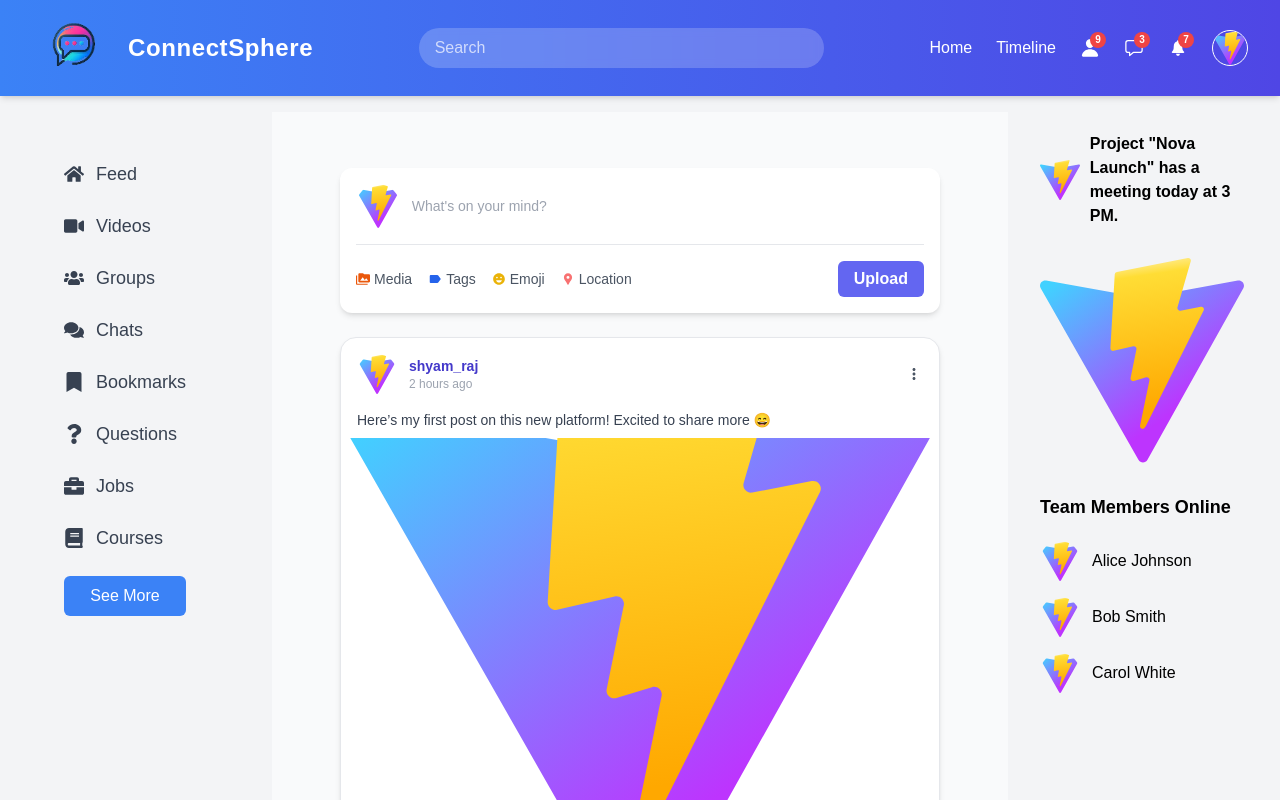
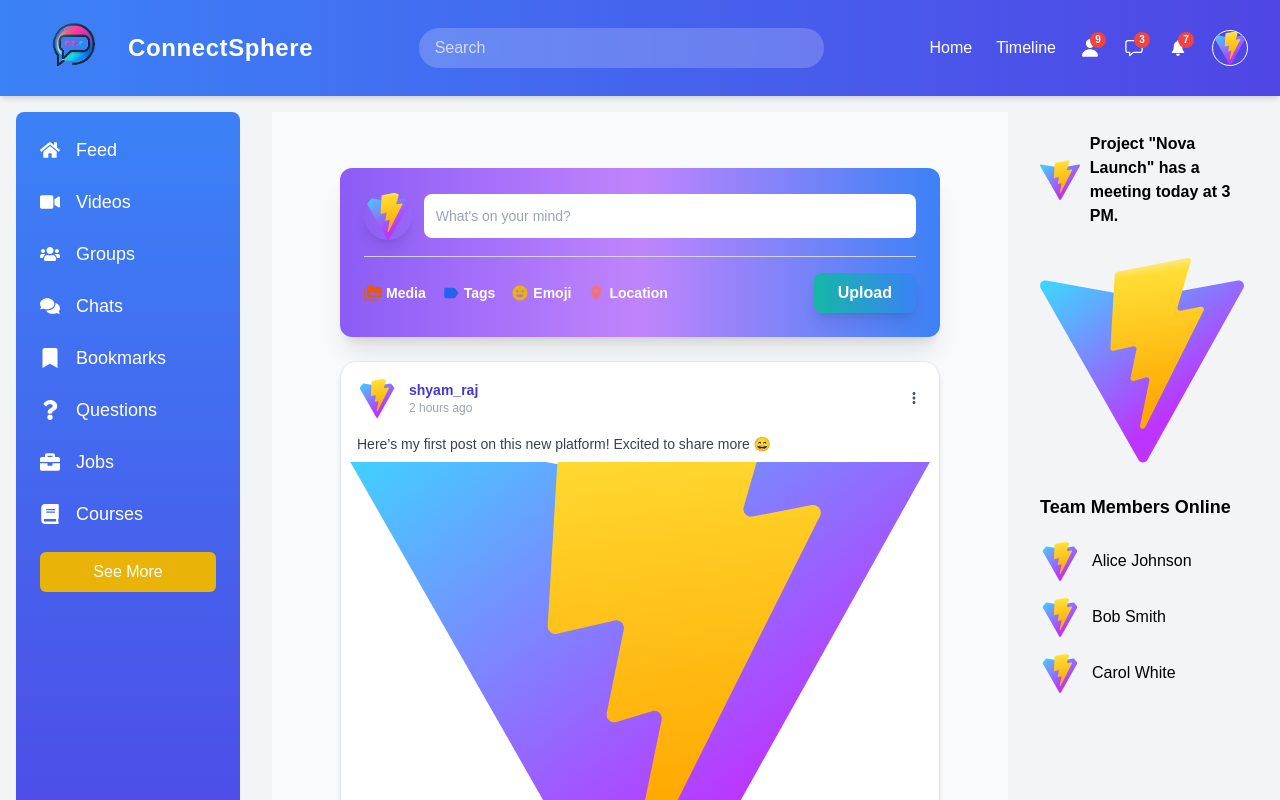
Before and after one commit to shyamshyam018/SocialMediaApp, a React (Vite) app in the folder SocialMediaApp/client/: page / in a window 1280 px wide. Shown: the top 800 px of the page. Built offline with nearby package versions, Linux system fonts and the light colour scheme; a web font is replaced by a local one.

Commit message:
improved ui

```diff
--- a/SocialMediaApp/client/src/components/Rightbar/Rightbar.jsx
+++ b/SocialMediaApp/client/src/components/Rightbar/Rightbar.jsx
@@ -1,5 +1,5 @@
 import React from "react";
-import profilePic from "../../../public/vite.svg"; // Placeholder avatar
+import profilePic from "../../../public/vite.svg";
 
 
 const dummyTeamMembers = [
--- a/SocialMediaApp/client/src/components/Sidebar/Sidebar.jsx
+++ b/SocialMediaApp/client/src/components/Sidebar/Sidebar.jsx
@@ -1,15 +1,5 @@
-import React, { useState } from 'react';
-import {
-  FaHome,
-  FaVideo,
-  FaUsers,
-  FaComments,
-  FaBookmark,
-  FaQuestion,
-  FaBriefcase,
-  FaBook,
-  FaCalendarAlt,
-} from 'react-icons/fa';
+import React, { useState } from "react";
+import { FaHome, FaVideo, FaUsers, FaComments, FaBookmark, FaQuestion, FaBriefcase, FaBook, FaCalendarAlt } from "react-icons/fa";
 
 const sidebarItems = [
   { label: 'Feed', icon: <FaHome /> },
@@ -21,13 +11,6 @@ const sidebarItems = [
   { label: 'Jobs', icon: <FaBriefcase /> },
   { label: 'Courses', icon: <FaBook /> },
   { label: 'Events', icon: <FaCalendarAlt /> },
-  // Add more items to test scroll
-  { label: 'More 1', icon: <FaHome /> },
-  { label: 'More 2', icon: <FaHome /> },
-  { label: 'More 3', icon: <FaHome /> },
-  { label: 'More 4', icon: <FaHome /> },
-  { label: 'More 5', icon: <FaHome /> },
-
 ];
 
 const Sidebar = () => {
@@ -35,13 +18,13 @@ const Sidebar = () => {
   const visibleItems = showAll ? sidebarItems : sidebarItems.slice(0, 8);
 
   return (
-    <div className="flex h-screen overflow-hidden ">
+    <div className="flex h-screen overflow-hidden">
       {/* Sidebar with scroll */}
-      <div className="w-96 p-12">
-        <ul className="space-y-6 ">
+      <div className="w-96 p-6 bg-gradient-to-b from-blue-500 to-indigo-600 shadow-lg rounded-lg">
+        <ul className="space-y-6">
           {visibleItems.map((item, idx) => (
-            <li key={idx} className="flex items-center text-lg text-gray-700 hover:text-blue-500 transition">
-              <span className="mr-3 text-xl">{item.icon}</span>
+            <li key={idx} className="flex items-center text-lg text-white hover:text-yellow-400 transition-all">
+              <span className="mr-4 text-xl">{item.icon}</span>
               <span>{item.label}</span>
             </li>
           ))}
@@ -50,16 +33,11 @@ const Sidebar = () => {
         <div className="mt-6">
           <button
             onClick={() => setShowAll(!showAll)}
-            className="w-full bg-blue-500 text-white py-2 rounded-md hover:bg-blue-600 transition"
+            className="w-full bg-yellow-500 text-white py-2 rounded-md hover:bg-yellow-600 transition"
           >
             {showAll ? 'See Less' : 'See More'}
           </button>
         </div>
-      </div>
-
-      {/* Main content */}
-      <div className="flex-1 p-6 overflow-auto">
-        {/* Other content goes here */}
       </div>
     </div>
   );
--- a/SocialMediaApp/client/src/components/UploadPost/UploadPost.jsx
+++ b/SocialMediaApp/client/src/components/UploadPost/UploadPost.jsx
@@ -30,18 +30,18 @@ const UploadPost = () => {
   };
 
   return (
-    <div className="w-full max-w-[600px] mx-auto my-6 rounded-xl shadow-md bg-white p-4">
+    <div className="w-full max-w-[600px] mx-auto my-6 rounded-xl shadow-xl bg-gradient-to-r from-violet-500 via-purple-400 to-blue-500 p-6">
       {/* Top Section */}
       <div className="flex items-center gap-3">
         <img
           src={profilePic}
           alt="profile"
-          className="w-11 h-11 rounded-full object-cover"
+          className="w-12 h-12 rounded-full object-cover shadow-lg hover:scale-110 transition"
         />
         <input
           type="text"
           placeholder="What's on your mind?"
-          className="w-full outline-none text-sm"
+          className="w-full outline-none text-sm p-3 rounded-lg bg-white-1000 focus:ring-2 focus:ring-blue-500 focus:border-transparent transition-all"
           onChange={(e) => setDesc(e.target.value)}
           value={desc}
         />
@@ -49,19 +49,19 @@ const UploadPost = () => {
           <img
             src={preview}
             alt="Preview"
-            className="w-12 h-12 rounded-md object-cover"
+            className="w-14 h-14 rounded-md object-cover shadow-lg"
           />
         )}
       </div>
 
-      <hr className="my-4 border-gray-200" />
+      <hr className="my-4 border-gray-300" />
 
       {/* Bottom Section */}
       <div className="flex items-center justify-between">
         <div className="flex gap-4 text-sm text-gray-600">
-          <label htmlFor="file" className="flex items-center gap-1 cursor-pointer">
-            <MdPermMedia className="text-orange-600" />
-            <span>Media</span>
+          <label htmlFor="file" className="flex items-center gap-1 cursor-pointer hover:text-orange-400 transition">
+            <MdPermMedia className="text-orange-600 text-lg" />
+            <span className="text-white font-semibold">Media</span>
             <input
               type="file"
               id="file"
@@ -70,24 +70,24 @@ const UploadPost = () => {
               onChange={handleFileChange}
             />
           </label>
-          <div className="flex items-center gap-1 cursor-pointer">
-            <MdLabel className="text-blue-600" />
-            <span>Tags</span>
+          <div className="flex items-center gap-1 cursor-pointer hover:text-blue-400 transition">
+            <MdLabel className="text-blue-600 text-lg" />
+            <span className="text-white font-semibold">Tags</span>
           </div>
-          <div className="flex items-center gap-1 cursor-pointer">
-            <MdEmojiEmotions className="text-yellow-500" />
-            <span>Emoji</span>
+          <div className="flex items-center gap-1 cursor-pointer hover:text-yellow-500 transition">
+            <MdEmojiEmotions className="text-yellow-500 text-lg" />
+            <span className="text-white font-semibold">Emoji</span>
           </div>
-          <div className="flex items-center gap-1 cursor-pointer">
-            <MdLocationPin className="text-red-400" />
-            <span>Location</span>
+          <div className="flex items-center gap-1 cursor-pointer hover:text-red-500 transition">
+            <MdLocationPin className="text-red-400 text-lg" />
+            <span className="text-white font-semibold">Location</span>
           </div>
         </div>
 
         <button
           onClick={handlePostUpload}
           disabled={loading}
-          className="bg-indigo-500 text-white px-4 py-1.5 rounded-md font-semibold hover:bg-indigo-600 transition"
+          className="bg-gradient-to-r from-teal-500 to-blue-500 text-white px-6 py-2 rounded-lg font-semibold shadow-lg hover:from-teal-600 hover:to-blue-600 transition-all disabled:bg-gray-300"
         >
           {loading ? "Uploading..." : "Upload"}
         </button>
```
